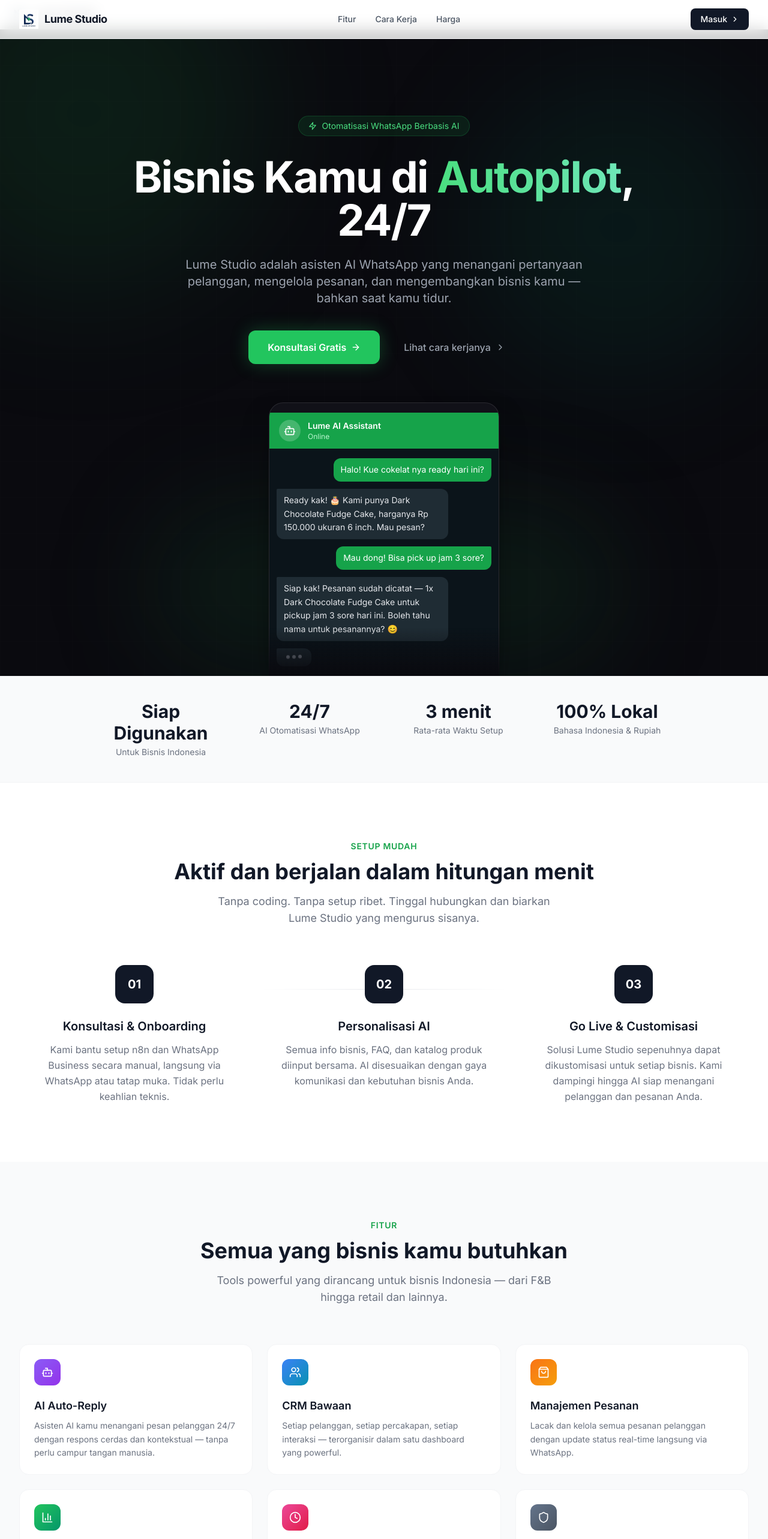
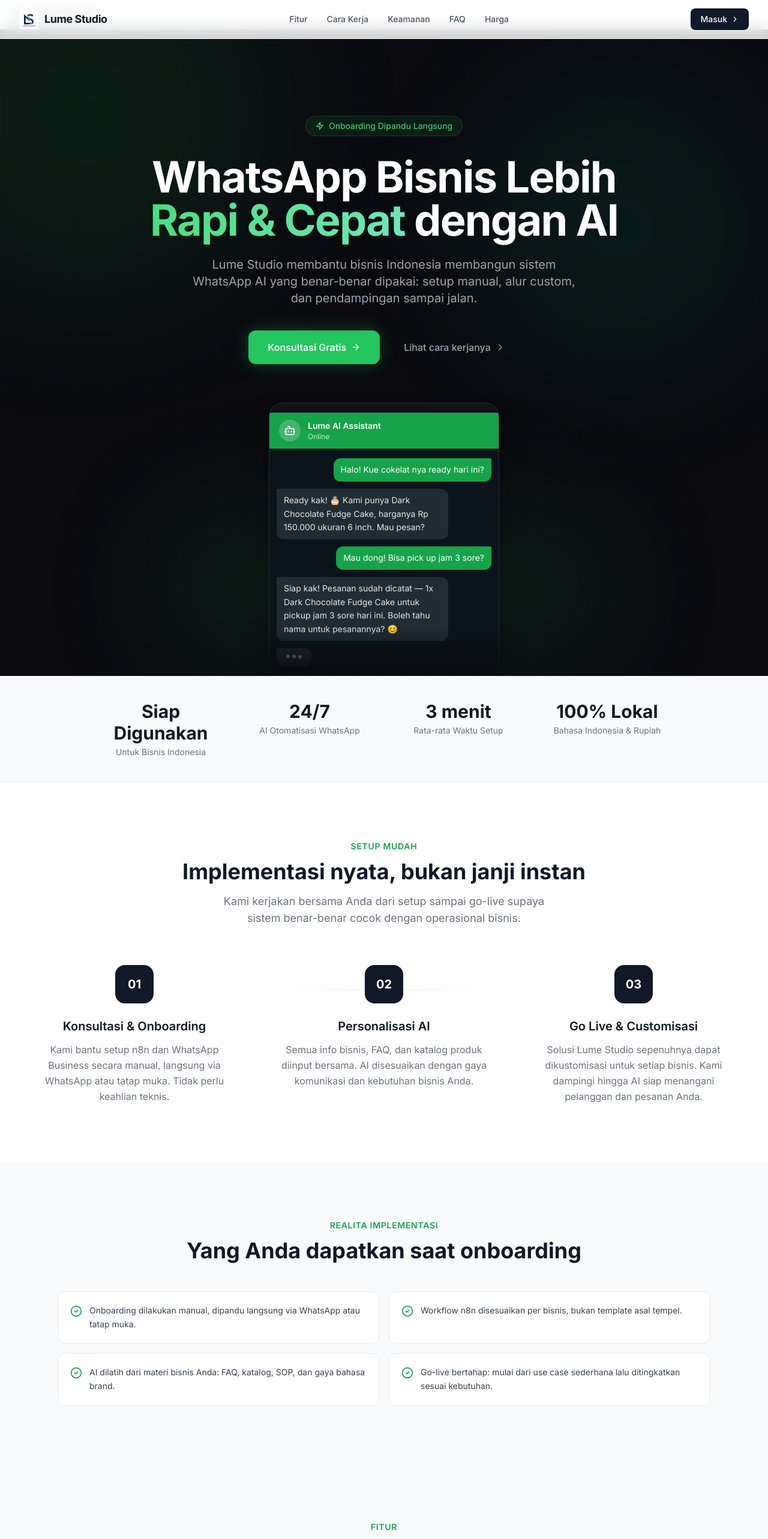
Before and after one commit to hi-lumestudio/LumeStudio, a Next.js app: page / in a window 1280 px wide. Shown: the top 2566 px of the page at 60% size. Built offline with nearby package versions, Linux system fonts and the light colour scheme.

Commit message:
Adjust landing page security copy to single-business focus

```diff
--- a/app/page.tsx
+++ b/app/page.tsx
@@ -14,6 +14,9 @@
   ChevronRight,
   Sparkles,
   Crown,
+  ShieldCheck,
+  AlertTriangle,
+  CheckCircle2,
 } from 'lucide-react'
 
 const stats = [
@@ -123,8 +126,50 @@
   },
 ]
 
-// ...existing code...
-// Testimonials removed for honesty. If you have real feedback, add here later.
+const businessTypes = [
+  {
+    title: 'F&B & Kafe',
+    desc: 'Order masuk via WhatsApp, butuh respons cepat dan status pesanan yang rapi.',
+  },
+  {
+    title: 'Klinik & Beauty',
+    desc: 'Banyak pertanyaan berulang tentang jadwal, treatment, dan harga.',
+  },
+  {
+    title: 'Retail & Toko Online',
+    desc: 'Butuh follow-up lead, katalog produk, dan rekap pelanggan dalam satu tempat.',
+  },
+  {
+    title: 'Jasa Lokal',
+    desc: 'Cocok untuk bisnis jasa yang ingin respons konsisten tanpa tambah admin baru.',
+  },
+]
+
+const realityPoints = [
+  'Onboarding dilakukan manual, dipandu langsung via WhatsApp atau tatap muka.',
+  'Workflow n8n disesuaikan per bisnis, bukan template asal tempel.',
+  'AI dilatih dari materi bisnis Anda: FAQ, katalog, SOP, dan gaya bahasa brand.',
+  'Go-live bertahap: mulai dari use case sederhana lalu ditingkatkan sesuai kebutuhan.',
+]
+
+const faqItems = [
+  {
+    q: 'Apakah ini langsung jadi tanpa setup?',
+    a: 'Tidak. Setup dilakukan bersama agar sesuai kebutuhan bisnis Anda. Kami bantu dari awal sampai siap pakai.',
+  },
+  {
+    q: 'Apakah bisa custom untuk bisnis saya?',
+    a: 'Bisa. Alur chat, jenis pertanyaan, format order, sampai gaya jawaban AI bisa disesuaikan.',
+  },
+  {
+    q: 'Apakah data saya aman?',
+    a: 'Data disimpan di Supabase dan akses dashboard membutuhkan login. Kami juga mendorong penggunaan RLS untuk membatasi akses data per tenant.',
+  },
+  {
+    q: 'Kalau belum siap full otomatis, bisa bertahap?',
+    a: 'Bisa. Banyak bisnis mulai dari auto-reply FAQ dulu, lalu tambah otomatisasi order dan CRM setelah tim siap.',
+  },
+]
 
 const chatMessages = [
   { from: 'customer', text: 'Halo! Kue cokelat nya ready hari ini?' },
@@ -147,6 +192,8 @@
           <div className="hidden md:flex items-center gap-8 text-sm font-medium text-gray-600">
             <a href="#features" className="hover:text-gray-900 transition-colors">Fitur</a>
             <a href="#how-it-works" className="hover:text-gray-900 transition-colors">Cara Kerja</a>
+            <a href="#security" className="hover:text-gray-900 transition-colors">Keamanan</a>
+            <a href="#faq" className="hover:text-gray-900 transition-colors">FAQ</a>
             <a href="#pricing" className="hover:text-gray-900 transition-colors">Harga</a>
           </div>
           <Link
@@ -182,21 +229,21 @@
             {/* Badge */}
             <div className="inline-flex items-center gap-2 bg-green-500/10 border border-green-500/20 rounded-full px-4 py-1.5 text-sm text-green-400 mb-8">
               <Zap className="w-3.5 h-3.5" />
-              Otomatisasi WhatsApp Berbasis AI
+              Onboarding Dipandu Langsung
             </div>
 
             {/* Headline */}
             <h1 className="text-5xl sm:text-6xl lg:text-7xl font-bold leading-[1.1] tracking-tight text-white mb-6">
-              Bisnis Kamu di{' '}
+              WhatsApp Bisnis Lebih{' '}
               <span className="bg-gradient-to-r from-green-400 to-emerald-300 bg-clip-text text-transparent">
-                Autopilot
+                Rapi & Cepat
               </span>
-              , 24/7
+              {' '}dengan AI
             </h1>
 
             <p className="text-lg sm:text-xl text-gray-400 mb-10 leading-relaxed max-w-2xl mx-auto">
-              Lume Studio adalah asisten AI WhatsApp yang menangani pertanyaan pelanggan, mengelola pesanan,
-              dan mengembangkan bisnis kamu — bahkan saat kamu tidur.
+              Lume Studio membantu bisnis Indonesia membangun sistem WhatsApp AI yang benar-benar dipakai:
+              setup manual, alur custom, dan pendampingan sampai jalan.
             </p>
 
             <div className="flex flex-col sm:flex-row items-center justify-center gap-4">
@@ -283,9 +330,9 @@
         <div className="max-w-7xl mx-auto px-4 sm:px-6 lg:px-8">
           <div className="text-center mb-16">
             <p className="text-sm font-semibold text-green-600 uppercase tracking-wider mb-3">Setup Mudah</p>
-            <h2 className="text-4xl font-bold text-gray-900 mb-4">Aktif dan berjalan dalam hitungan menit</h2>
+            <h2 className="text-4xl font-bold text-gray-900 mb-4">Implementasi nyata, bukan janji instan</h2>
             <p className="text-lg text-gray-500 max-w-xl mx-auto">
-              Tanpa coding. Tanpa setup ribet. Tinggal hubungkan dan biarkan Lume Studio yang mengurus sisanya.
+              Kami kerjakan bersama Anda dari setup sampai go-live supaya sistem benar-benar cocok dengan operasional bisnis.
             </p>
           </div>
           <div className="grid grid-cols-1 md:grid-cols-3 gap-8 relative">
@@ -298,6 +345,24 @@
                 </div>
                 <h3 className="text-xl font-semibold text-gray-900 mb-3">{title}</h3>
                 <p className="text-gray-500 leading-relaxed">{desc}</p>
+              </div>
+            ))}
+          </div>
+        </div>
+      </section>
+
+      {/* ─── Real-World Implementation ─── */}
+      <section className="py-24 bg-gray-50">
+        <div className="max-w-6xl mx-auto px-4 sm:px-6 lg:px-8">
+          <div className="text-center mb-12">
+            <p className="text-sm font-semibold text-green-600 uppercase tracking-wider mb-3">Realita Implementasi</p>
+            <h2 className="text-4xl font-bold text-gray-900 mb-4">Yang Anda dapatkan saat onboarding</h2>
+          </div>
+          <div className="grid grid-cols-1 md:grid-cols-2 gap-4">
+            {realityPoints.map((point) => (
+              <div key={point} className="flex items-start gap-3 bg-white border border-gray-200 rounded-xl p-5">
+                <CheckCircle2 className="w-5 h-5 text-green-600 mt-0.5 flex-shrink-0" />
+                <p className="text-gray-700 text-sm leading-relaxed">{point}</p>
               </div>
             ))}
           </div>
@@ -331,6 +396,27 @@
         </div>
       </section>
 
+      {/* ─── Who It's For ─── */}
+      <section className="py-24 bg-white">
+        <div className="max-w-7xl mx-auto px-4 sm:px-6 lg:px-8">
+          <div className="text-center mb-16">
+            <p className="text-sm font-semibold text-green-600 uppercase tracking-wider mb-3">Siapa yang Cocok</p>
+            <h2 className="text-4xl font-bold text-gray-900 mb-4">Didesain untuk bisnis yang aktif di WhatsApp</h2>
+            <p className="text-lg text-gray-500 max-w-2xl mx-auto">
+              Fokus kami adalah bisnis yang ingin respons lebih cepat, data pelanggan lebih rapi, dan follow-up lebih konsisten.
+            </p>
+          </div>
+          <div className="grid grid-cols-1 sm:grid-cols-2 gap-6">
+            {businessTypes.map(({ title, desc }) => (
+              <div key={title} className="rounded-2xl border border-gray-200 p-6 bg-gray-50">
+                <h3 className="text-lg font-semibold text-gray-900 mb-2">{title}</h3>
+                <p className="text-sm text-gray-600 leading-relaxed">{desc}</p>
+              </div>
+            ))}
+          </div>
+        </div>
+      </section>
+
       {/* ─── Aspirational Section ─── */}
       <section className="py-24 bg-white">
         <div className="max-w-7xl mx-auto px-4 sm:px-6 lg:px-8">
@@ -347,6 +433,12 @@
       {/* ─── Pricing ─── */}
       <section id="pricing" className="py-24 bg-gray-50">
         <div className="max-w-7xl mx-auto px-4 sm:px-6 lg:px-8">
+          <div className="max-w-3xl mx-auto mb-10 rounded-2xl border border-amber-200 bg-amber-50 p-5 flex items-start gap-3">
+            <AlertTriangle className="w-5 h-5 text-amber-600 mt-0.5 flex-shrink-0" />
+            <p className="text-sm text-amber-800 leading-relaxed">
+              Saat ini kami membuka batch early adopter terbatas agar onboarding tetap intensif dan kualitas implementasi terjaga.
+            </p>
+          </div>
           <div className="text-center mb-16">
             <p className="text-sm font-semibold text-green-600 uppercase tracking-wider mb-3">Harga</p>
             <h2 className="text-4xl font-bold text-gray-900 mb-4">Harga Simpel, Tanpa Ribet</h2>
@@ -414,6 +506,57 @@
         </div>
       </section>
 
+      {/* ─── Security ─── */}
+      <section id="security" className="py-24 bg-white">
+        <div className="max-w-6xl mx-auto px-4 sm:px-6 lg:px-8">
+          <div className="text-center mb-14">
+            <p className="text-sm font-semibold text-green-600 uppercase tracking-wider mb-3">Data & Keamanan</p>
+            <h2 className="text-4xl font-bold text-gray-900 mb-4">Keamanan dibangun sejak awal</h2>
+            <p className="text-lg text-gray-500 max-w-2xl mx-auto">
+              Kami fokus pada praktik yang realistis: autentikasi login, pemisahan akses dashboard, dan kebijakan data yang jelas.
+            </p>
+          </div>
+          <div className="grid grid-cols-1 md:grid-cols-3 gap-6">
+            <div className="rounded-2xl border border-gray-200 p-6">
+              <ShieldCheck className="w-6 h-6 text-green-600 mb-4" />
+              <h3 className="font-semibold text-gray-900 mb-2">Akses Terproteksi</h3>
+              <p className="text-sm text-gray-600">Dashboard memerlukan login, dan route internal dilindungi middleware.</p>
+            </div>
+            <div className="rounded-2xl border border-gray-200 p-6">
+              <MessageSquare className="w-6 h-6 text-green-600 mb-4" />
+              <h3 className="font-semibold text-gray-900 mb-2">Data Tetap Milik Anda</h3>
+              <p className="text-sm text-gray-600">Percakapan, order, dan data pelanggan tetap berada dalam database bisnis Anda.</p>
+            </div>
+            <div className="rounded-2xl border border-gray-200 p-6">
+              <Users className="w-6 h-6 text-green-600 mb-4" />
+              <h3 className="font-semibold text-gray-900 mb-2">Fokus Single-Business</h3>
+              <p className="text-sm text-gray-600">Saat ini sistem difokuskan untuk satu bisnis per implementasi agar onboarding dan kualitas setup tetap terjaga.</p>
+            </div>
+          </div>
+        </div>
+      </section>
+
+      {/* ─── FAQ ─── */}
+      <section id="faq" className="py-24 bg-gray-50">
+        <div className="max-w-4xl mx-auto px-4 sm:px-6 lg:px-8">
+          <div className="text-center mb-12">
+            <p className="text-sm font-semibold text-green-600 uppercase tracking-wider mb-3">FAQ</p>
+            <h2 className="text-4xl font-bold text-gray-900 mb-4">Pertanyaan yang sering ditanyakan</h2>
+          </div>
+          <div className="space-y-4">
+            {faqItems.map(({ q, a }) => (
+              <details key={q} className="group bg-white rounded-xl border border-gray-200 p-5">
+                <summary className="cursor-pointer list-none font-semibold text-gray-900 flex items-center justify-between gap-4">
+                  {q}
+                  <span className="text-gray-400 group-open:rotate-45 transition-transform">+</span>
+                </summary>
+                <p className="mt-3 text-sm text-gray-600 leading-relaxed">{a}</p>
+              </details>
+            ))}
+          </div>
+        </div>
+      </section>
+
       {/* ─── Final CTA ─── */}
       <section className="relative py-24 bg-[#0a0a0f] overflow-hidden">
         <div className="absolute inset-0 pointer-events-none">
```
